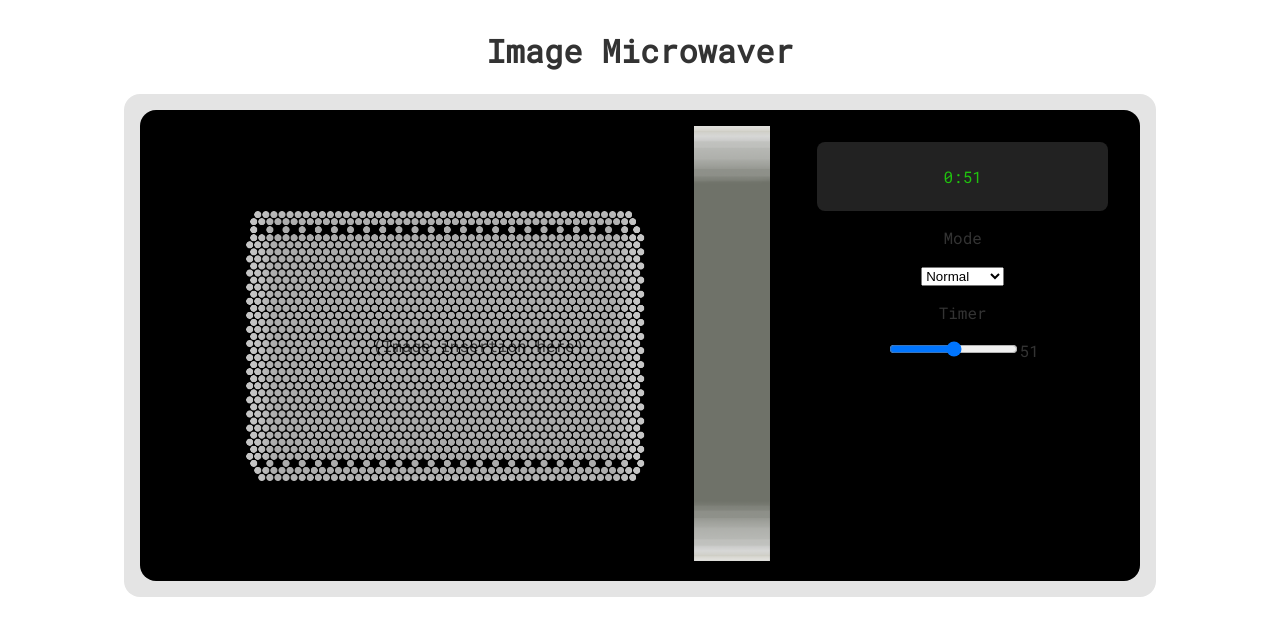
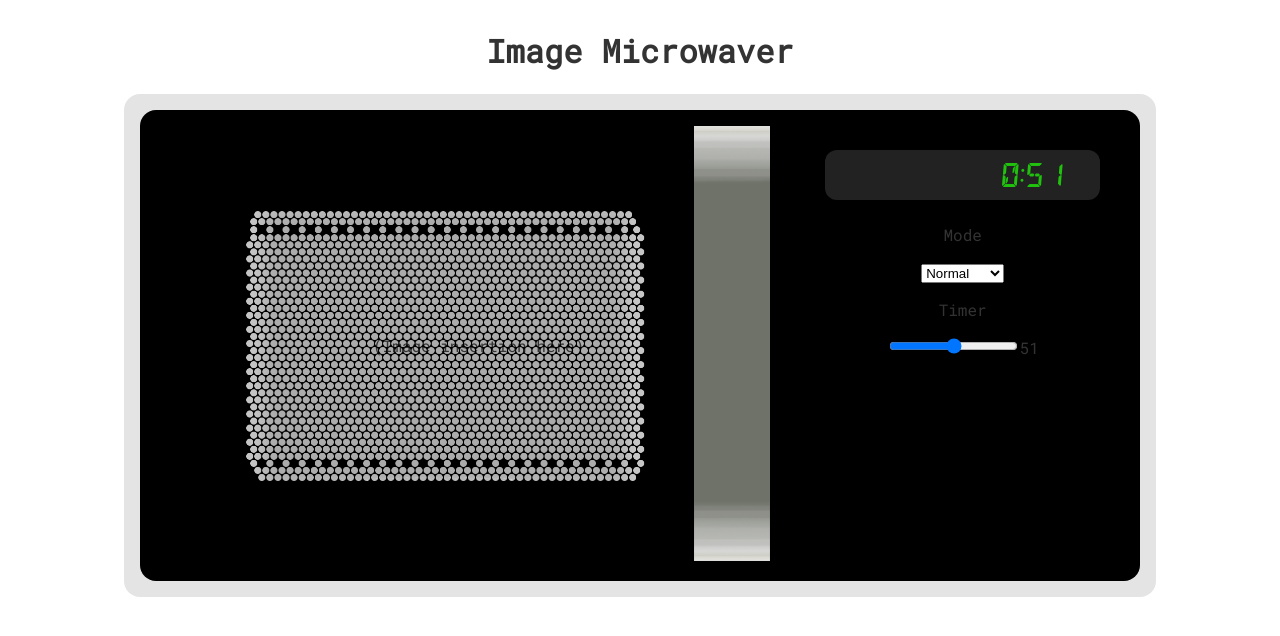
Before and after one commit to khakomaki/image_microwaver, a React (Vite) app: page / in a window 1280 px wide. Shown: the top 636 px of the page. Built offline with nearby package versions, Linux system fonts and the light colour scheme.

Commit message:
added custom 14-segment font for display

```diff
--- a/src/App.css
+++ b/src/App.css
@@ -25,12 +25,25 @@
   background-color: black;
 }
 
+/*
+14-Segment font
+https://github.com/keshikan/DSEG
+*/
+@font-face {
+  font-family: 'DSEG';
+  src: url('./fonts/DSEG14Classic-BoldItalic.woff2') format('woff2'),
+       url('./fonts/DSEG14Classic-BoldItalic.woff') format('woff');
+}
+
 .display {
+  font-family: 'DSEG';
+  font-size: 1.5em;
+  padding: 0.5em 1.5em 0.5em 1.5em;
   background-color: #222222;
   color: #20C20E;
   border-radius: 0.5em;
-  padding: 0.5em;
   margin: 1em;
+  text-align: right;
 }
 
 .door {
@@ -71,6 +84,12 @@
   z-index: 3;
 }
 
+@media (max-width: 768px) {
+  #root {
+    font-size: small;
+  }
+}
+
 @media (max-width: 576px) {
   .microwave {
     flex-direction: column;
--- a/src/components/Microwave/Display.jsx
+++ b/src/components/Microwave/Display.jsx
@@ -1,7 +1,7 @@
 const Display = ({ text }) => {
     return (
         <div className="display">
-            <p>{text}</p>
+            {text}
         </div>
     );
 };
```
Also changed, not shown: DSEG-LICENSE.txt (added), src/fonts/DSEG14Classic-BoldItalic.woff (added), src/fonts/DSEG14Classic-BoldItalic.woff2 (added).
